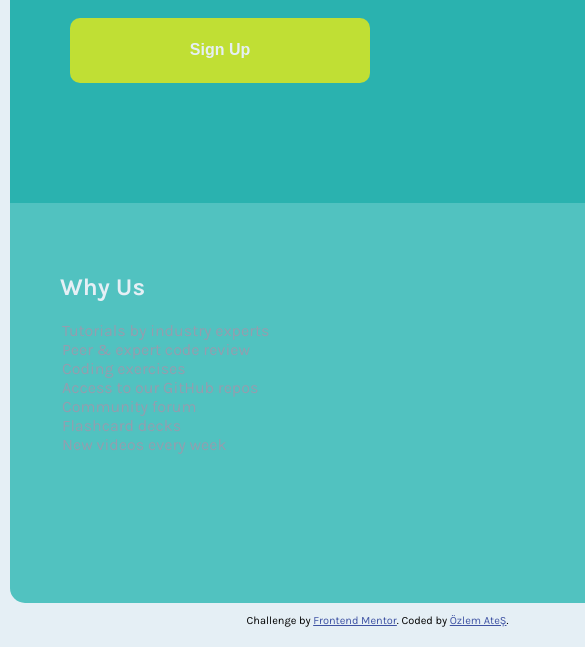
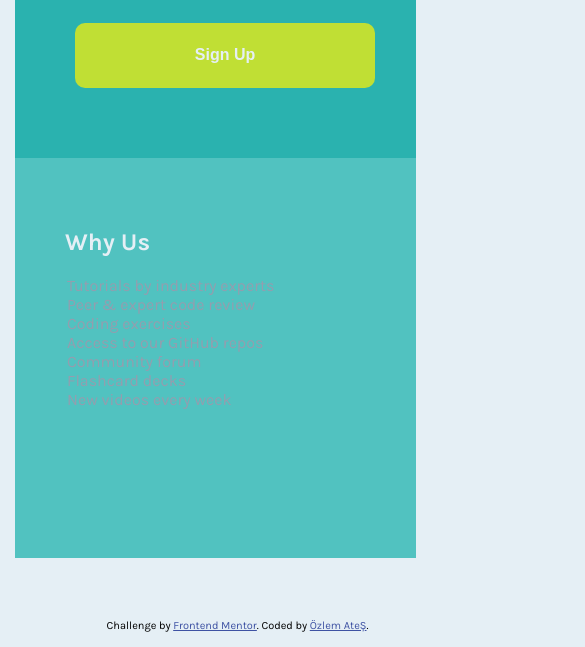
Before and after one commit to ozlemxates/Single-Price-Grid-Component-Master, a plain HTML site: page index.html in a window 390 px wide. Shown: the part 507-1154 px from the top of the page, 585 px wide, since content can reach past the window. Drawn offline with Linux system fonts and the light colour scheme.

Commit message:
widht percent is better

```diff
--- a/style.css
+++ b/style.css
@@ -94,24 +94,24 @@ button {
 
 body {
   display: block;
-  margin: 10px;
-  min-width: 735px;
+  margin: 15px;
+  min-width: 445px;
+
+
 
 }
 main {
-  width: 95%;
+  width: 90%;
   height: 1100px;
   grid-template-columns: 1fr;
-  grid-template-rows: 300px 400px 400px;
+  grid-template-rows: 300px 350px 400px;
   grid-template-areas:
   "section"
   "first"
   "second";
 }
 
-
 }
-
 
 
 
```
